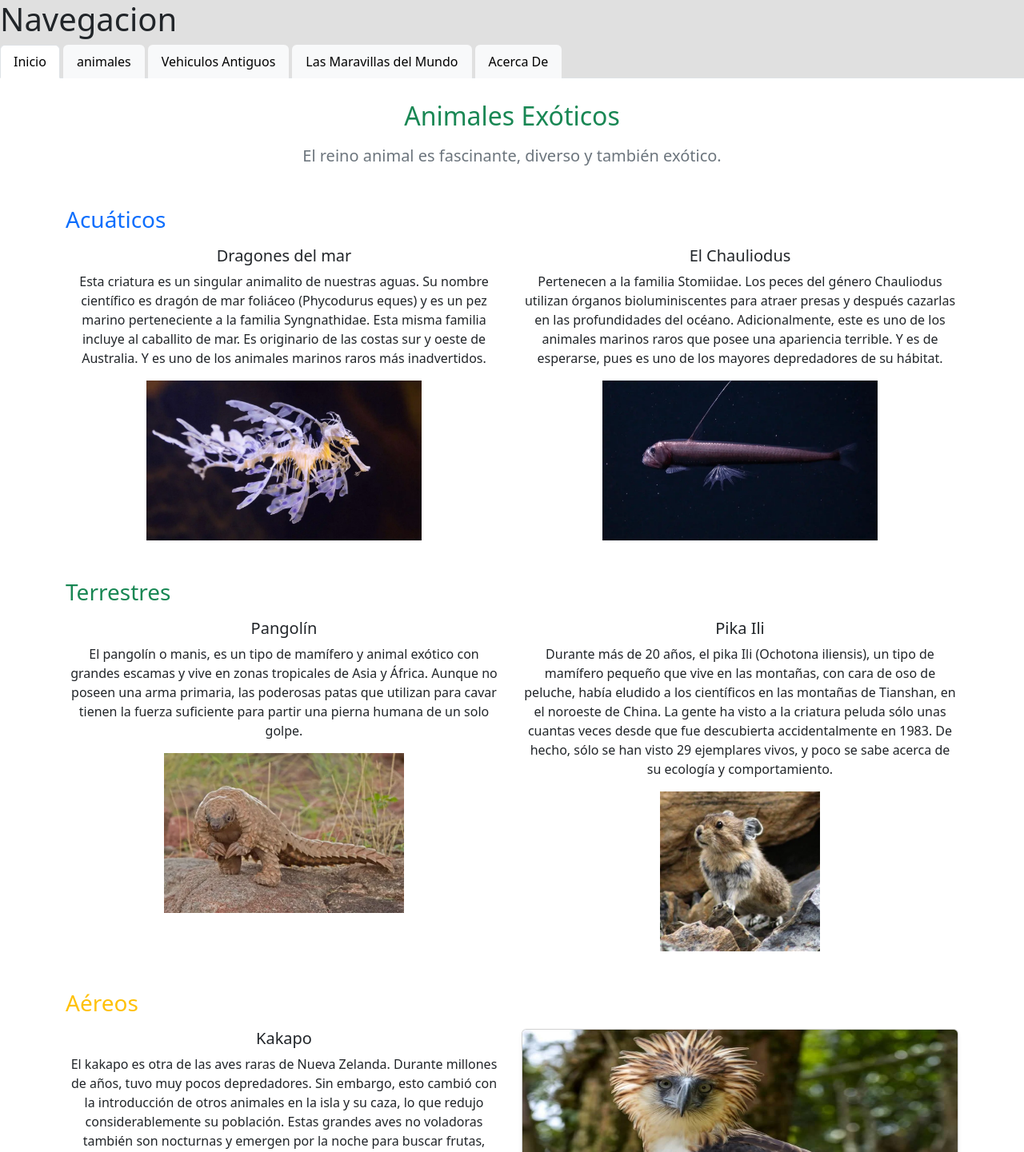
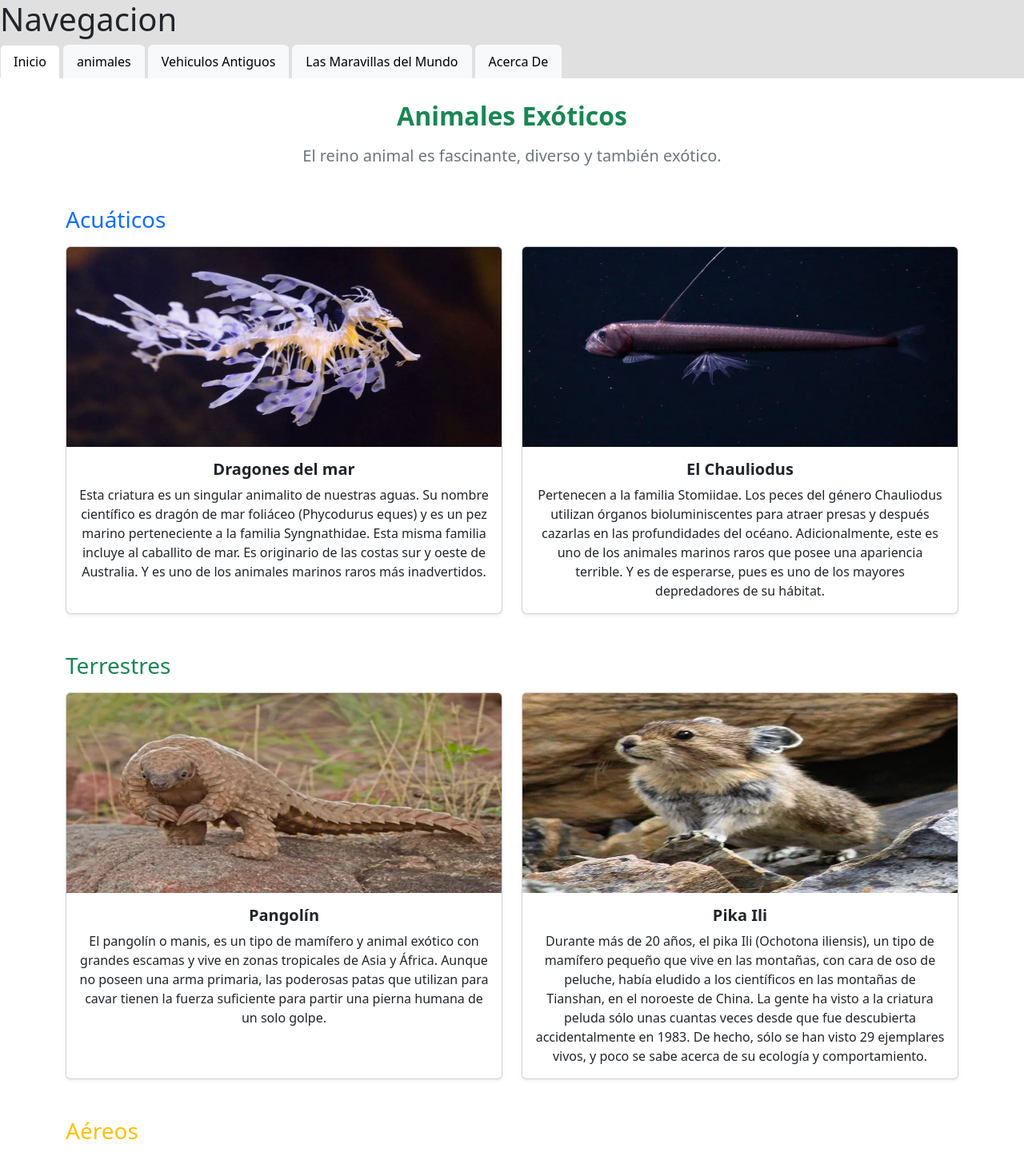
Before and after one commit to EdgarUrielMoralesTorres/PaginaWebConEntrono, a Flask app: page /animales in a window 1280 px wide. Shown: the top 1441 px of the page at 80% size. Run offline with Flask 3, Linux system fonts and the light colour scheme.

Commit message:
uso de ia para centrar los texto y mejor la estructura

```diff
--- a/templates/animales.html
+++ b/templates/animales.html
@@ -3,68 +3,83 @@
 
 {% block content %}
 <div class="container py-4">
-    <h2 class="text-center mb-3 mt-1 text-success">Animales Exóticos</h2>
+    <h2 class="text-center mb-3 mt-1 fw-bold text-success">Animales Exóticos</h2>
     <p class="lead text-center text-secondary mb-5">El reino animal es fascinante, diverso y también exótico.</p>
 
-    <!-- Acuáticos -->
     <h3 class="text-primary mb-3">Acuáticos</h3>
     <div class="row gy-4">
-        <div class="col-md-6 text-center">
-            <h5>Dragones del mar</h5>
-            <p class="text-justify">Esta criatura es un singular animalito de nuestras aguas. Su nombre científico es dragón de mar foliáceo (Phycodurus eques)
-            y es un pez marino perteneciente a la familia Syngnathidae. Esta misma familia incluye al caballito de mar. Es originario de las costas sur y oeste de Australia. Y es uno de los animales marinos raros más inadvertidos.</p>
-            <img src="{{ url_for('static', filename='dragonMar.webp') }}" class="img-fluid" style="height:200px; object-fit:cover;" alt="Dragón de mar">
+        <div class="col-md-6">
+            <div class="card h-100 shadow-sm">
+                <img src="{{ url_for('static', filename='dragonMar.webp') }}" class="card-img-top img-fluid" style="height:250px;" alt="Dragón de mar">
+                <div class="card-body text-center">
+                    <h5 class="card-title fw-semibold">Dragones del mar</h5>
+                    <p class="card-text text-justify">Esta criatura es un singular animalito de nuestras aguas. Su nombre científico es dragón de mar foliáceo (Phycodurus eques)
+                    y es un pez marino perteneciente a la familia Syngnathidae. Esta misma familia incluye al caballito de mar. Es originario de las costas sur y oeste de Australia. Y es uno de los animales marinos raros más inadvertidos.</p>
+                </div>
+            </div>
         </div>
 
-        <div class="col-md-6 text-center">
-            <h5>El Chauliodus</h5>
-            <p class="text-justify">Pertenecen a la familia Stomiidae. Los peces del género Chauliodus utilizan órganos bioluminiscentes para
-            atraer presas y después cazarlas en las profundidades del océano. Adicionalmente, este es uno de los animales marinos raros que posee una apariencia terrible. Y es de esperarse, pues es uno de los mayores depredadores de su hábitat.</p>
-            <img src="{{ url_for('static', filename='pez.webp') }}" class="img-fluid" style="height:200px; object-fit:cover;" alt="Pez Abisal">
+        <div class="col-md-6">
+            <div class="card h-100 shadow-sm">
+                <img src="{{ url_for('static', filename='pez.webp') }}" class="card-img-top img-fluid" style="height:250px;" alt="Pez Abisal">
+                <div class="card-body text-center">
+                    <h5 class="card-title fw-semibold">El Chauliodus</h5>
+                    <p class="card-text text-justify">Pertenecen a la familia Stomiidae. Los peces del género Chauliodus utilizan órganos bioluminiscentes para
+                    atraer presas y después cazarlas en las profundidades del océano. Adicionalmente, este es uno de los animales marinos raros que posee una apariencia terrible. Y es de esperarse, pues es uno de los mayores depredadores de su hábitat.</p>
+                </div>
+            </div>
         </div>
     </div>
 
-    <!-- Terrestres -->
     <h3 class="mt-5 text-success mb-3">Terrestres</h3>
     <div class="row gy-4">
-        <div class="col-md-6 text-center">
-            <h5>Pangolín</h5>
-            <p class="text-justify">El pangolín o manis, es un tipo de mamífero y animal exótico con grandes escamas y vive en zonas tropicales de Asia y África.
-            Aunque no poseen una arma primaria, las poderosas patas que utilizan para cavar tienen la fuerza suficiente para partir una pierna humana de un solo golpe.</p>
-            <img src="{{ url_for('static', filename='pangolin.webp') }}" class="img-fluid" style="height:200px; object-fit:cover;" alt="Pangolín">
+        <div class="col-md-6">
+            <div class="card h-100 shadow-sm">
+                <img src="{{ url_for('static', filename='pangolin.webp') }}" class="card-img-top img-fluid" style="height:250px;" alt="Pangolín">
+                <div class="card-body text-center">
+                    <h5 class="card-title fw-semibold">Pangolín</h5>
+                    <p class="card-text text-justify">El pangolín o manis, es un tipo de mamífero y animal exótico con grandes escamas y vive en zonas tropicales de Asia y África.
+                    Aunque no poseen una arma primaria, las poderosas patas que utilizan para cavar tienen la fuerza suficiente para partir una pierna humana de un solo golpe.</p>
+                </div>
+            </div>
         </div>
 
-        <div class="col-md-6 text-center">
-            <h5>Pika Ili</h5>
-            <p class="text-justify">Durante más de 20 años, el pika Ili (Ochotona iliensis), un tipo de mamífero pequeño que vive en las montañas,
-            con cara de oso de peluche, había eludido a los científicos en las montañas de Tianshan, en el noroeste de China.
-            La gente ha visto a la criatura peluda sólo unas cuantas veces desde que fue descubierta accidentalmente en 1983. De hecho, sólo se han visto 29 ejemplares vivos, y poco se sabe acerca de su ecología y comportamiento.</p>
-            <img src="{{ url_for('static', filename='pikali2.webp') }}" class="img-fluid" style="height:200px; object-fit:cover;" alt="Pika Ili">
+        <div class="col-md-6">
+            <div class="card h-100 shadow-sm">
+                <img src="{{ url_for('static', filename='pikali2.webp') }}" class="card-img-top img-fluid" style="height:250px;" alt="Pika Ili">
+                <div class="card-body text-center">
+                    <h5 class="card-title fw-semibold">Pika Ili</h5>
+                    <p class="card-text text-justify">Durante más de 20 años, el pika Ili (Ochotona iliensis), un tipo de mamífero pequeño que vive en las montañas,
+                    con cara de oso de peluche, había eludido a los científicos en las montañas de Tianshan, en el noroeste de China.
+                    La gente ha visto a la criatura peluda sólo unas cuantas veces desde que fue descubierta accidentalmente en 1983. De hecho, sólo se han visto 29 ejemplares vivos, y poco se sabe acerca de su ecología y comportamiento.</p>
+                </div>
+            </div>
         </div>
     </div>
 
-    <!-- Aéreos -->
     <h3 class="mt-5 text-warning mb-3">Aéreos</h3>
     <div class="row gy-4 mb-5">
-        <div class="col-md-6 text-center">
-            <h5>Kakapo</h5>
-            <p class="text-justify">El kakapo es otra de las aves raras de Nueva Zelanda. Durante millones de años, tuvo muy pocos depredadores. Sin embargo, esto cambió con la introducción de otros animales en la isla y su caza, lo que redujo considerablemente su población.
-            Estas grandes aves no voladoras también son nocturnas y emergen por la noche para buscar frutas, semillas y brotes de plantas. A pesar de no poder volar, el kakapo puede trepar a los árboles con sus patas y luego usar sus alas relativamente pequeñas para planear de regreso al suelo.</p>
-            <img src="{{ url_for('static', filename='kakapo.jpg') }}" class="img-fluid" style="height:200px; object-fit:cover;" alt="Kakapo">
+        <div class="col-md-6">
+            <div class="card h-100 shadow-sm">
+                <img src="{{ url_for('static', filename='kakapo.jpg') }}" class="card-img-top img-fluid" style="height:250px;" alt="Kakapo">
+                <div class="card-body text-center">
+                    <h5 class="card-title fw-semibold">Kakapo</h5>
+                    <p class="card-text text-justify">El kakapo es otra de las aves raras de Nueva Zelanda. Durante millones de años, tuvo muy pocos depredadores. Sin embargo, esto cambió con la introducción de otros animales en la isla y su caza, lo que redujo considerablemente su población.
+                    Estas grandes aves no voladoras también son nocturnas y emergen por la noche para buscar frutas, semillas y brotes de plantas. A pesar de no poder volar, el kakapo puede trepar a los árboles con sus patas y luego usar sus alas relativamente pequeñas para planear de regreso al suelo.</p>
+                </div>
+            </div>
         </div>
 
-        <div class="col-md-6 text-center">
-                        <div class="card h-100 shadow-sm">
-                                        <img src="{{ url_for('static', filename='AguilaFilipina.jpg') }}" class="card-img-top img-fluid" style="height:200px;" alt="Águila filipina">
+        <div class="col-md-6">
+            <div class="card h-100 shadow-sm">
+                <img src="{{ url_for('static', filename='AguilaFilipina.jpg') }}" class="card-img-top img-fluid" style="height:250px;" alt="Águila filipina">
                 <div class="card-body text-center">
-
-            <h5>Águila filipina</h5>
-            <p class="text-justify">Esta ave es originaria de Filipinas, donde es el ave nacional. Sin embargo, el águila filipina se encuentra en peligro crítico de extinción, y los expertos estiman que quedan menos de 500 ejemplares.
-            Estas raras aves se encuentran entre las especies de águilas más grandes del mundo. Pueden alcanzar alturas de 90 cm y envergaduras de 2 metros. Las águilas filipinas se reconocen por su distintiva cresta marrón y blanca, que rodea sus cabezas como una melena.</p>
-                            </div>
-
+                    <h5 class="card-title fw-semibold">Águila filipina</h5>
+                    <p class="card-text text-justify">Esta ave es originaria de Filipinas, donde es el ave nacional. Sin embargo, el águila filipina se encuentra en peligro crítico de extinción, y los expertos estiman que quedan menos de 500 ejemplares.
+                    Estas raras aves se encuentran entre las especies de águilas más grandes del mundo. Pueden alcanzar alturas de 90 cm y envergaduras de 2 metros. Las águilas filipinas se reconocen por su distintiva cresta marrón y blanca, que rodea sus cabezas como una melena.</p>
+                </div>
+            </div>
         </div>
     </div>
-        </div>
 </div>
 {% endblock %}
```
